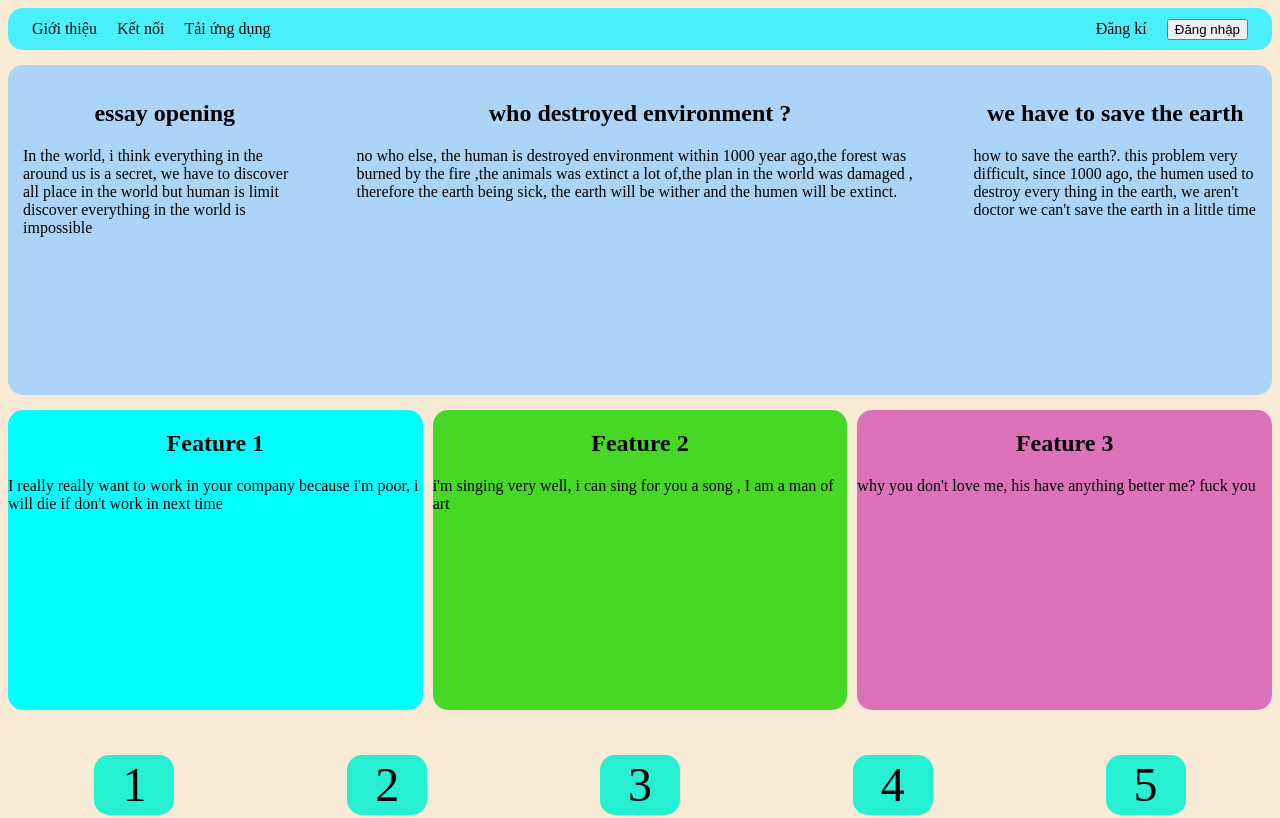
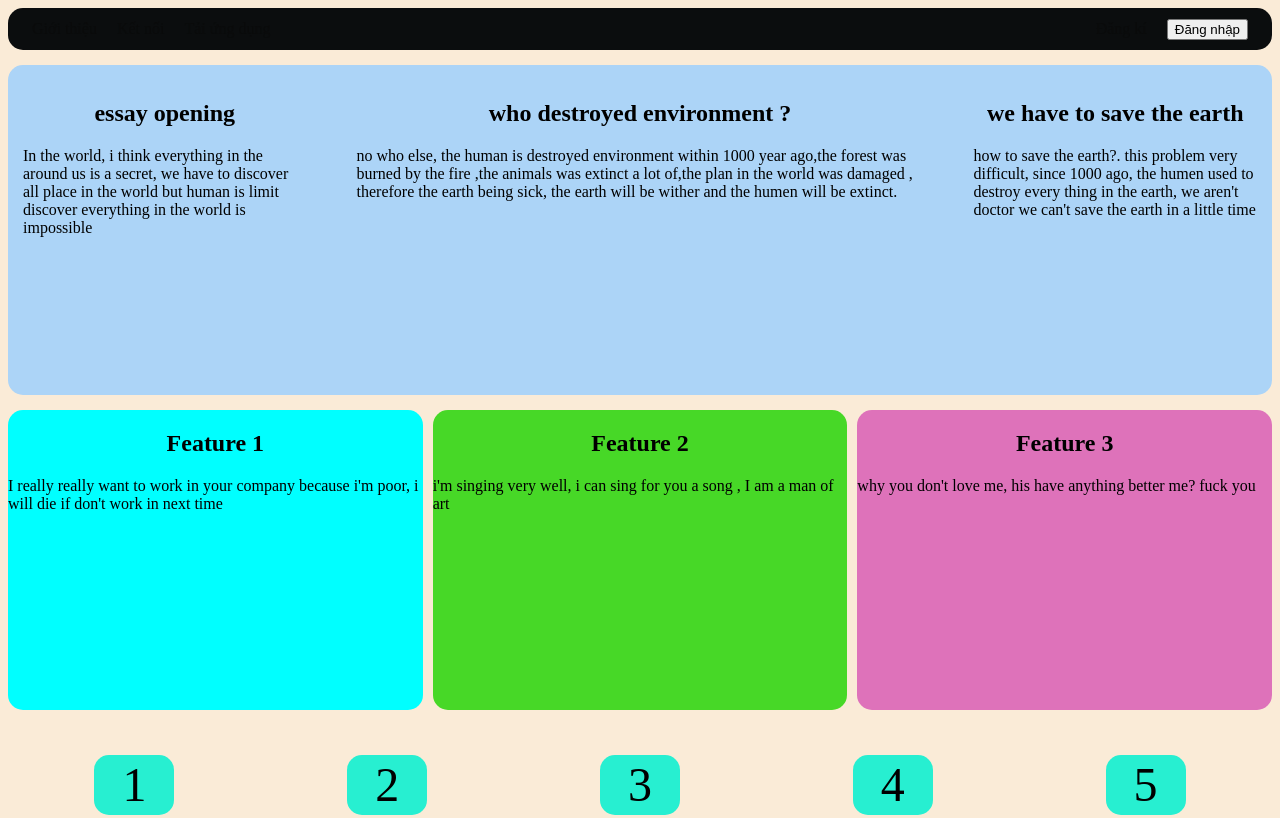
Before and after one commit to kiendeptraiaa1/kiencoder, a plain HTML site: page index.html in a window 1280 px wide. Shown: the top 818 px of the page. Drawn offline with Linux system fonts and the light colour scheme.

Commit message:
Update main.css

```diff
--- a/main.css
+++ b/main.css
@@ -4,7 +4,7 @@ html{
 
 
 .nav {
-background-color: rgb(73, 240, 249);
+background-color: rgb(11, 13, 14);
 width:100%;
 min-height: 42px;
 display: flex;
```
